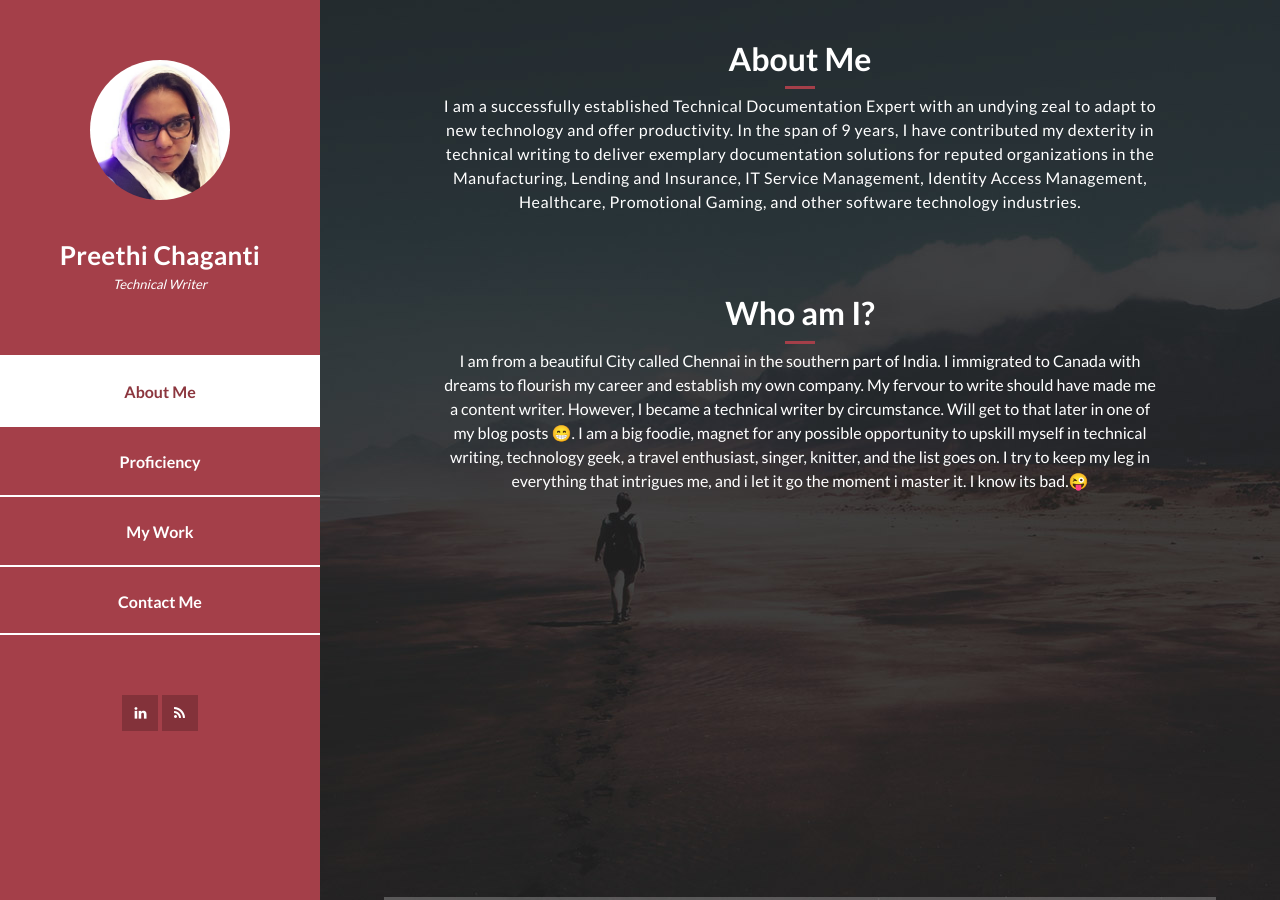
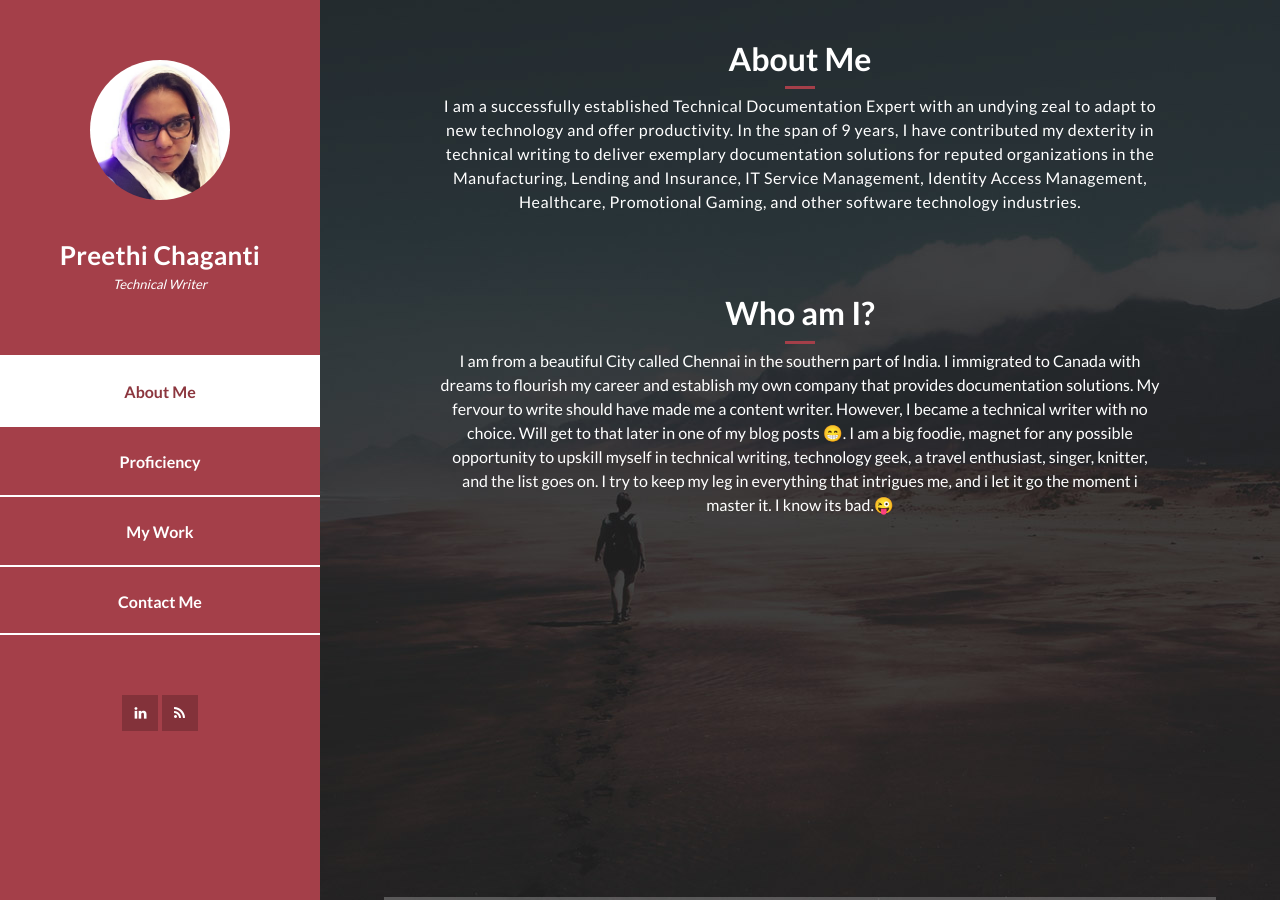
Before and after one commit to preethisamyuktha/MyProfile, a Jekyll site: the page index.html, which Jekyll copies as it is, in a window 1280 px wide and 900 px high. Built offline with Jekyll 4.4.1, drawn with Linux system fonts in a browser that asks for light colours.

Commit message:
Update index.html

```diff
--- a/index.html
+++ b/index.html
@@ -37,7 +34,7 @@ https://templatemo.com/tm-531-reflux
           <i class="fa fa-times" id="menu-close"></i>
           <div class="container">
             <div class="image">
-              <a href="#"><img src="assets/images/author-image.jpg" alt="" /></a>
+              <a href="#"><img src="assets/images/author-image.jpg" alt="My image" /></a>
             </div>
             <div class="author-content">
               <h4>Preethi Chaganti</h4>
@@ -82,7 +79,7 @@ https://templatemo.com/tm-531-reflux
             <h2>Who am I?</h2>
             <div class="line-dec"></div>
 
-                I am from a beautiful City called Chennai in the southern part of India. I immigrated to Canada with dreams to flourish my career and establish my own company. My fervour to write should have made me a content writer. However, I became a technical writer by circumstance. Will get to that later in one of my blog posts &#x1F601;. I am a big foodie, magnet for any possible opportunity to upskill myself in technical writing, technology geek, a travel enthusiast, singer, knitter, and the list goes on. I try to keep my leg in everything that intrigues me, and i let it go the moment i master it. I know its bad.&#x1F61C;
+                I am from a beautiful City called Chennai in the southern part of India. I immigrated to Canada with dreams to flourish my career and establish my own company that provides documentation solutions. My fervour to write should have made me a content writer. However, I became a technical writer with no choice. Will get to that later in one of my blog posts &#x1F601;. I am a big foodie, magnet for any possible opportunity to upskill myself in technical writing, technology geek, a travel enthusiast, singer, knitter, and the list goes on. I try to keep my leg in everything that intrigues me, and i let it go the moment i master it. I know its bad.&#x1F61C;
           </div>
 
         </div>
```
Also changed, not shown: other parts of index.html (+3 -6 lines).
